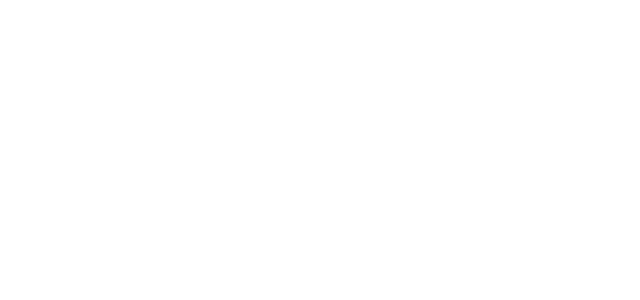
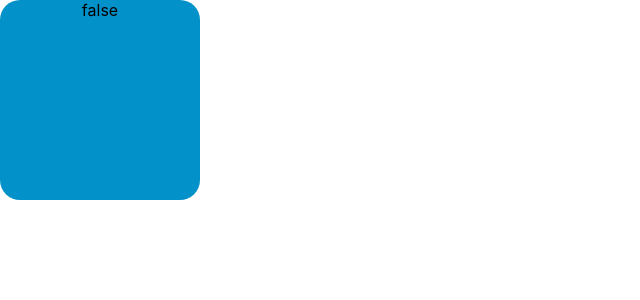
Before and after one commit to Samuel2007/Tile_Matching_Game_Frontend, a React (Create React App) app: page / in a window 1280 px wide. Shown: the top 300 px of the page, without its empty margins (0-640 px from the left). Built offline with nearby package versions, Linux system fonts and the light colour scheme.

Commit message:
task/tile/added hidden tile UI

```diff
--- a/src/App.js
+++ b/src/App.js
@@ -1,7 +1,12 @@
 import "./App.css";
+import Tile from "./components/Tile/Tile";
 
 function App() {
-  return <div className="App"></div>;
+  return (
+    <div className="App">
+      <Tile></Tile>
+    </div>
+  );
 }
 
 export default App;
--- /dev/null
+++ b/src/components/Tile/Tile.css
@@ -0,0 +1,6 @@
+.Tile {
+  height: 200px;
+  width: 200px;
+  border-radius: 20px;
+  background-color: rgb(3, 145, 201);
+}
--- /dev/null
+++ b/src/components/Tile/Tile.jsx
@@ -0,0 +1,16 @@
+import React, { useState } from "react";
+import "./Tile.css";
+
+function Tile() {
+  const [isClicked, setIsClicked] = useState(false);
+
+  const onClickHandler = () => setIsClicked(!isClicked);
+
+  return (
+    <div className="Tile" onClick={onClickHandler}>
+      {isClicked.toString()}
+    </div>
+  );
+}
+
+export default Tile;
```
